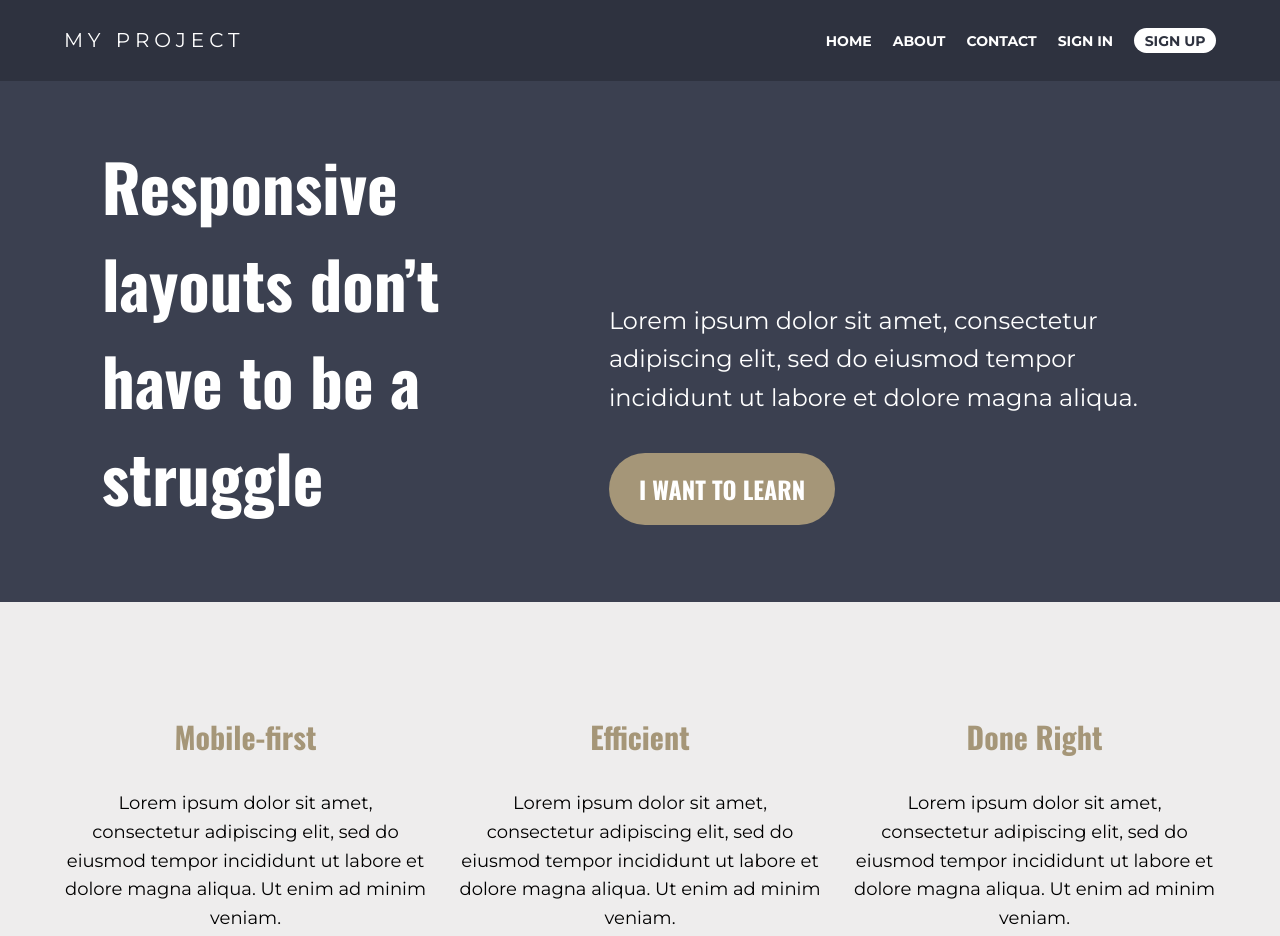
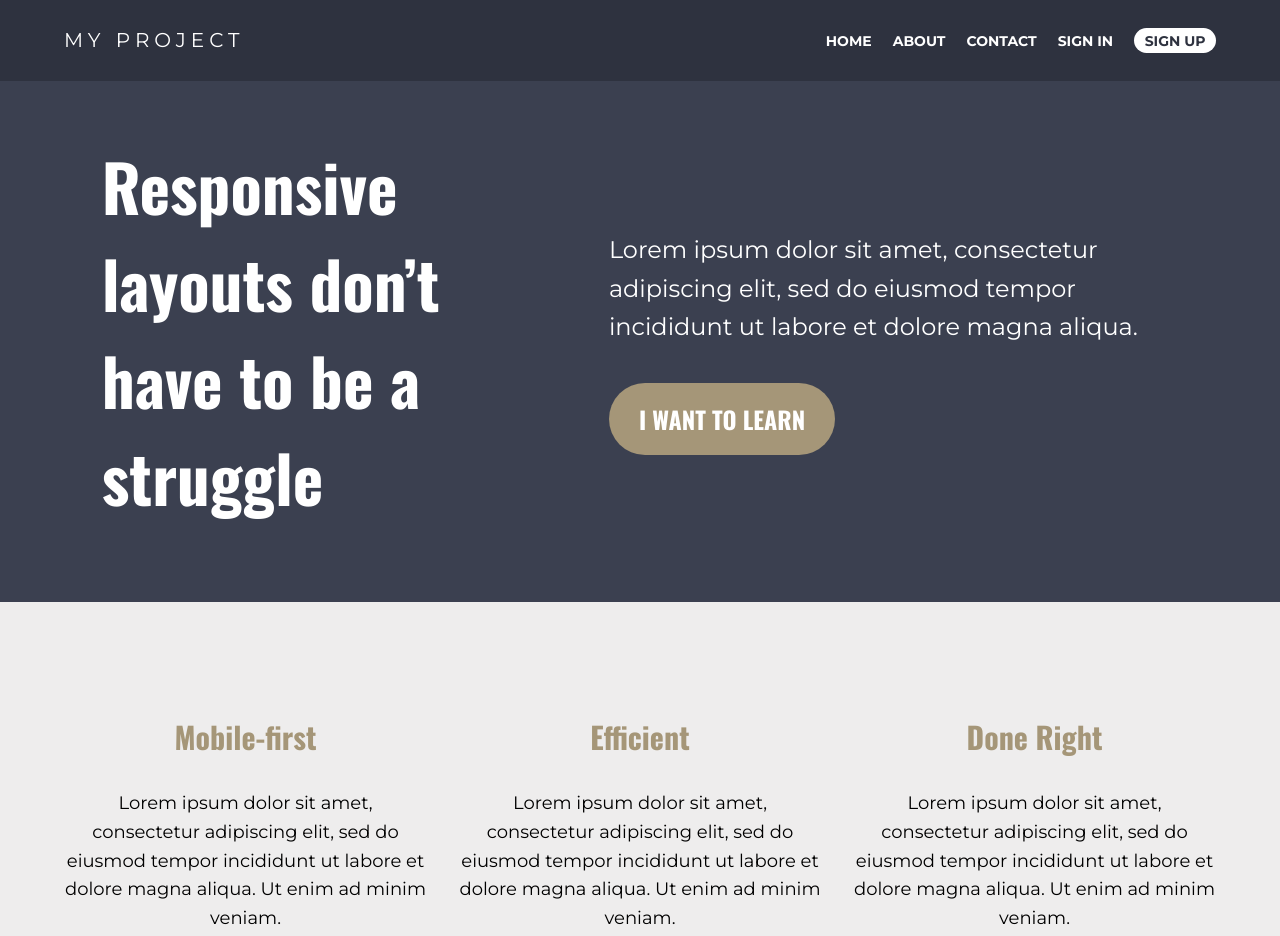
Before and after one commit to Nick-Chang-SNC/flexbox-project, a plain HTML site: page index.html in a window 1280 px wide. Shown: the top 936 px of the page. Drawn offline with nearby package versions, Linux system fonts and the light colour scheme.

Commit message:
css cleanup
took out commented +  align-self

```diff
--- a/style.css
+++ b/style.css
@@ -337,14 +337,6 @@ p {
     justify-content: center;
   }
 
-  /* .banner-1__title {
-    width: 40%;
-  }
-
-  .banner-1__info {
-    width: 40%;
-  } */
-
   /* banner 2 layout */
   .banner-2__title {
     margin-top: 0;
@@ -429,7 +421,6 @@ p {
 
   .banner-1__info {
     font-size: 24px;
-    align-self: flex-end;
   }
 
   /* banner 2 layout */
```
